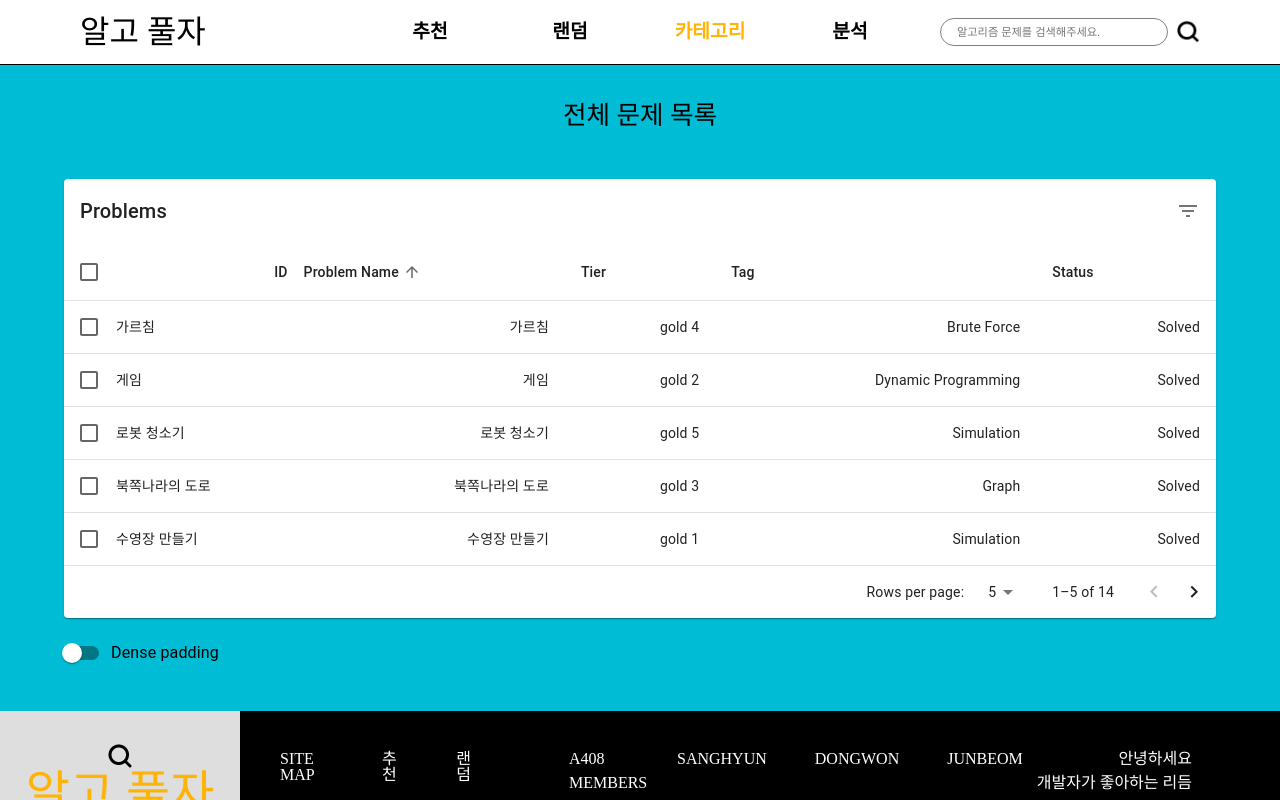
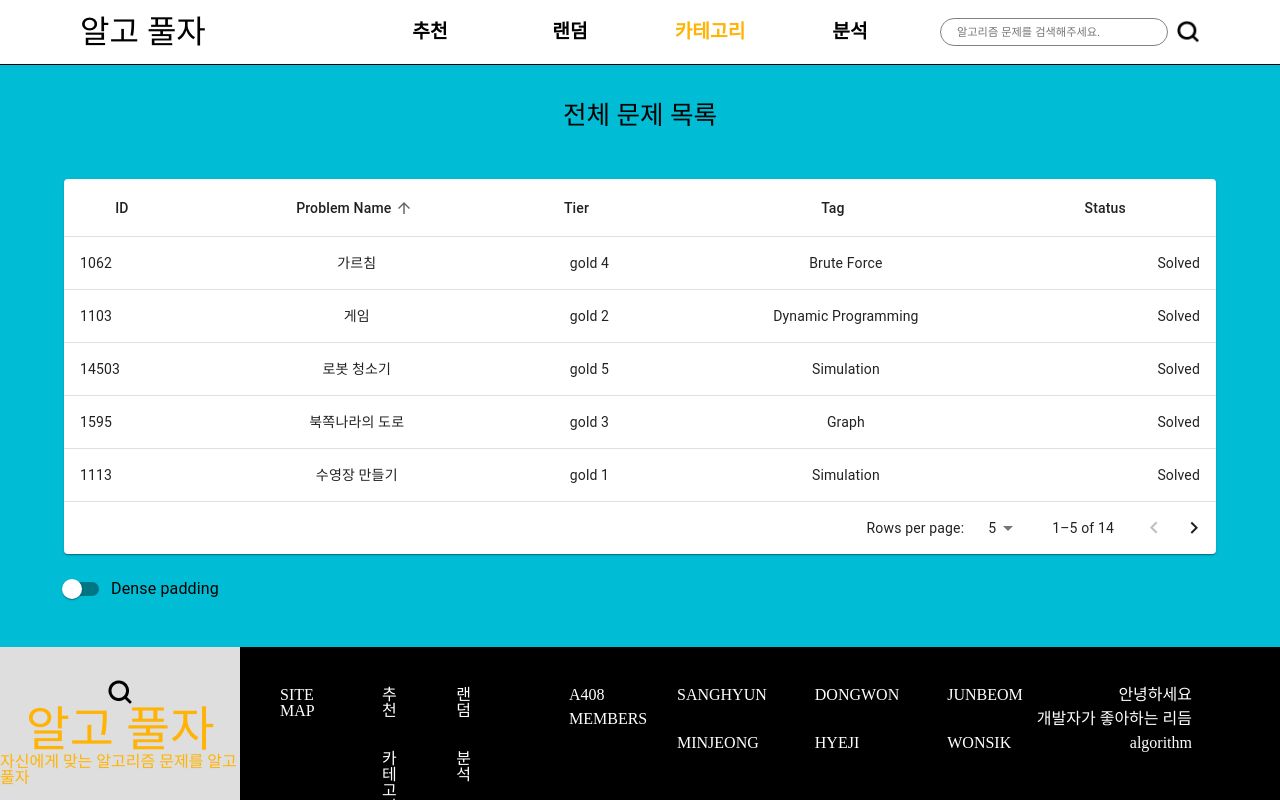
Before and after one commit to Algopulza/algopulza, a React (Create React App) app in the folder frontend/: page /category in a window 1280 px wide. Built offline with nearby package versions, Linux system fonts and the light colour scheme; a web font is replaced by a local one.

Commit message:
S06P31A408-145 Feat: category > table 화면 영역 2차 구현

```diff
--- a/frontend/src/components/Category/CategoryTable.tsx
+++ b/frontend/src/components/Category/CategoryTable.tsx
@@ -1,5 +1,4 @@
 import * as React from 'react'
-import { alpha } from '@mui/material/styles'
 import Box from '@mui/material/Box'
 import Table from '@mui/material/Table'
 import TableBody from '@mui/material/TableBody'
@@ -9,24 +8,17 @@ import TableHead from '@mui/material/TableHead'
 import TablePagination from '@mui/material/TablePagination'
 import TableRow from '@mui/material/TableRow'
 import TableSortLabel from '@mui/material/TableSortLabel'
-import Toolbar from '@mui/material/Toolbar'
-import Typography from '@mui/material/Typography'
 import Paper from '@mui/material/Paper'
-import Checkbox from '@mui/material/Checkbox'
-import IconButton from '@mui/material/IconButton'
-import Tooltip from '@mui/material/Tooltip'
 import FormControlLabel from '@mui/material/FormControlLabel'
 import Switch from '@mui/material/Switch'
-import DeleteIcon from '@mui/icons-material/Delete'
-import FilterListIcon from '@mui/icons-material/FilterList'
 import { visuallyHidden } from '@mui/utils'
 
 interface Data {
-  id: number;
-  name: string;
-  tier: string;
-  tag: string;
-  status: string;
+  id: number
+  name: string
+  tier: string
+  tag: string
+  status: string
 }
 
 function createData(
@@ -39,6 +31,7 @@ function createData(
   return {id, name, tier, tag, status}
 }
 
+// dummy data 14개
 const rows = [
   createData(1761, '정점들의 거리', 'platinum 5', 'Tree', 'Solved'),
   createData(1113, '수영장 만들기', 'gold 1', 'Simulation', 'Solved'),
@@ -77,99 +70,77 @@ function getComparator<Key extends keyof any>(
 ) => number {
   return order === 'desc'
     ? (a, b) => descendingComparator(a, b, orderBy)
-    : (a, b) => -descendingComparator(a, b, orderBy);
+    : (a, b) => -descendingComparator(a, b, orderBy)
 }
 
 // This method is created for cross-browser compatibility, if you don't
 // need to support IE11, you can use Array.prototype.sort() directly
 function stableSort<T>(array: readonly T[], comparator: (a: T, b: T) => number) {
-  const stabilizedThis = array.map((el, index) => [el, index] as [T, number]);
+  const stabilizedThis = array.map((el, index) => [el, index] as [T, number])
   stabilizedThis.sort((a, b) => {
-    const order = comparator(a[0], b[0]);
+    const order = comparator(a[0], b[0])
     if (order !== 0) {
-      return order;
+      return order
     }
-    return a[1] - b[1];
+    return a[1] - b[1]
   });
-  return stabilizedThis.map((el) => el[0]);
+  return stabilizedThis.map((el) => el[0])
 }
 
 interface HeadCell {
-  disablePadding: boolean;
-  id: keyof Data;
-  label: string;
-  numeric: boolean;
+  id: keyof Data
+  label: string
+  numeric: boolean
 }
 
 const headCells: readonly HeadCell[] = [
   {
     id: 'id',
     numeric: true,
-    disablePadding: true,
     label: 'ID',
   },
   {
     id: 'name',
     numeric: false,
-    disablePadding: false,
     label: 'Problem Name',
   },
   {
     id: 'tier',
     numeric: false,
-    disablePadding: false,
     label: 'Tier',
   },
   {
     id: 'tag',
     numeric: false,
-    disablePadding: false,
     label: 'Tag',
   },
   {
     id: 'status',
     numeric: false,
-    disablePadding: false,
     label: 'Status',
   },
 ]
 
 interface EnhancedTableProps {
-  numSelected: number;
-  onRequestSort: (event: React.MouseEvent<unknown>, property: keyof Data) => void;
-  onSelectAllClick: (event: React.ChangeEvent<HTMLInputElement>) => void;
-  order: Order;
-  orderBy: string;
-  rowCount: number;
+  order: Order
+  orderBy: string
+  onRequestSort: (event: React.MouseEvent<unknown>, property: keyof Data) => void
 }
 
 function EnhancedTableHead(props: EnhancedTableProps) {
-  const { onSelectAllClick, order, orderBy, numSelected, rowCount, onRequestSort } =
-    props;
+  const { order, orderBy, onRequestSort } = props
   const createSortHandler =
     (property: keyof Data) => (event: React.MouseEvent<unknown>) => {
-      onRequestSort(event, property);
-    };
+      onRequestSort(event, property)
+    }
 
   return (
     <TableHead>
       <TableRow>
-        <TableCell padding="checkbox">
-          <Checkbox
-            color="primary"
-            indeterminate={numSelected > 0 && numSelected < rowCount}
-            checked={rowCount > 0 && numSelected === rowCount}
-            onChange={onSelectAllClick}
-            inputProps={{
-              'aria-label': 'select all desserts',
-            }}
-          />
-        </TableCell>
         {headCells.map((headCell) => (
           <TableCell
             key={headCell.id}
-            align={headCell.numeric ? 'right' : 'left'}
-            padding={headCell.disablePadding ? 'none' : 'normal'}
+            align="center"
             sortDirection={orderBy === headCell.id ? order : false}
           >
             <TableSortLabel
@@ -191,60 +162,6 @@ function EnhancedTableHead(props: EnhancedTableProps) {
   )
 }
 
-interface EnhancedTableToolbarProps {
-  numSelected: number
-}
-
-const EnhancedTableToolbar = (props: EnhancedTableToolbarProps) => {
-  const { numSelected } = props
-
-  return (
-    <Toolbar
-      sx={{
-        pl: { sm: 2 },
-        pr: { xs: 1, sm: 1 },
-        ...(numSelected > 0 && {
-          bgcolor: (theme) =>
-            alpha(theme.palette.primary.main, theme.palette.action.activatedOpacity),
-        }),
-      }}
-    >
-      {numSelected > 0 ? (
-        <Typography
-          sx={{ flex: '1 1 100%' }}
-          color="inherit"
-          variant="subtitle1"
-          component="div"
-        >
-          {numSelected} selected
-        </Typography>
-      ) : (
-        <Typography
-          sx={{ flex: '1 1 100%' }}
-          variant="h6"
-          id="tableTitle"
-          component="div"
-        >
-          Problems
-        </Typography>
-      )}
-      {numSelected > 0 ? (
-        <Tooltip title="Delete">
-          <IconButton>
-            <DeleteIcon />
-          </IconButton>
-        </Tooltip>
-      ) : (
-        <Tooltip title="Filter list">
-          <IconButton>
-            <FilterListIcon />
-          </IconButton>
-        </Tooltip>
-      )}
-    </Toolbar>
-  )
-}
-
 const CategoryTable = () => {
   const [order, setOrder] = React.useState<Order>('asc');
   const [orderBy, setOrderBy] = React.useState<keyof Data>('name');
@@ -260,15 +177,6 @@ const CategoryTable = () => {
     const isAsc = orderBy === property && order === 'asc';
     setOrder(isAsc ? 'desc' : 'asc');
     setOrderBy(property);
-  };
-
-  const handleSelectAllClick = (event: React.ChangeEvent<HTMLInputElement>) => {
-    if (event.target.checked) {
-      const newSelecteds = rows.map((n) => n.name);
-      setSelected(newSelecteds);
-      return;
-    }
-    setSelected([]);
   };
 
   const handleClick = (event: React.MouseEvent<unknown>, name: string) => {
@@ -311,9 +219,8 @@ const CategoryTable = () => {
     page > 0 ? Math.max(0, (1 + page) * rowsPerPage - rows.length) : 0;
 
   return (
-<Box sx={{ width: '100%' }}>
+    <Box sx={{ width: '100%' }}>
       <Paper sx={{ width: '100%', mb: 2 }}>
-        <EnhancedTableToolbar numSelected={selected.length} />
         <TableContainer>
           <Table
             sx={{ minWidth: 750 }}
@@ -321,12 +228,9 @@ const CategoryTable = () => {
             size={dense ? 'small' : 'medium'}
           >
             <EnhancedTableHead
-              numSelected={selected.length}
               order={order}
               orderBy={orderBy}
-              onSelectAllClick={handleSelectAllClick}
               onRequestSort={handleRequestSort}
-              rowCount={rows.length}
             />
             <TableBody>
               {/* if you don't need to support IE11, you can replace the `stableSort` call with:
@@ -347,26 +251,17 @@ const CategoryTable = () => {
                       key={row.name}
                       selected={isItemSelected}
                     >
-                      <TableCell padding="checkbox">
-                        <Checkbox
-                          color="primary"
-                          checked={isItemSelected}
-                          inputProps={{
-                            'aria-labelledby': labelId,
-                          }}
-                        />
-                      </TableCell>
                       <TableCell
                         component="th"
                         id={labelId}
                         scope="row"
-                        padding="none"
+                        align="left"
                       >
-                        {row.name}
+                        {row.id}
                       </TableCell>
-                      <TableCell align="right">{row.name}</TableCell>
-                      <TableCell align="right">{row.tier}</TableCell>
-                      <TableCell align="right">{row.tag}</TableCell>
+                      <TableCell align="center">{row.name}</TableCell>
+                      <TableCell align="center">{row.tier}</TableCell>
+                      <TableCell align="center">{row.tag}</TableCell>
                       <TableCell align="right">{row.status}</TableCell>
                     </TableRow>
                   );
```
